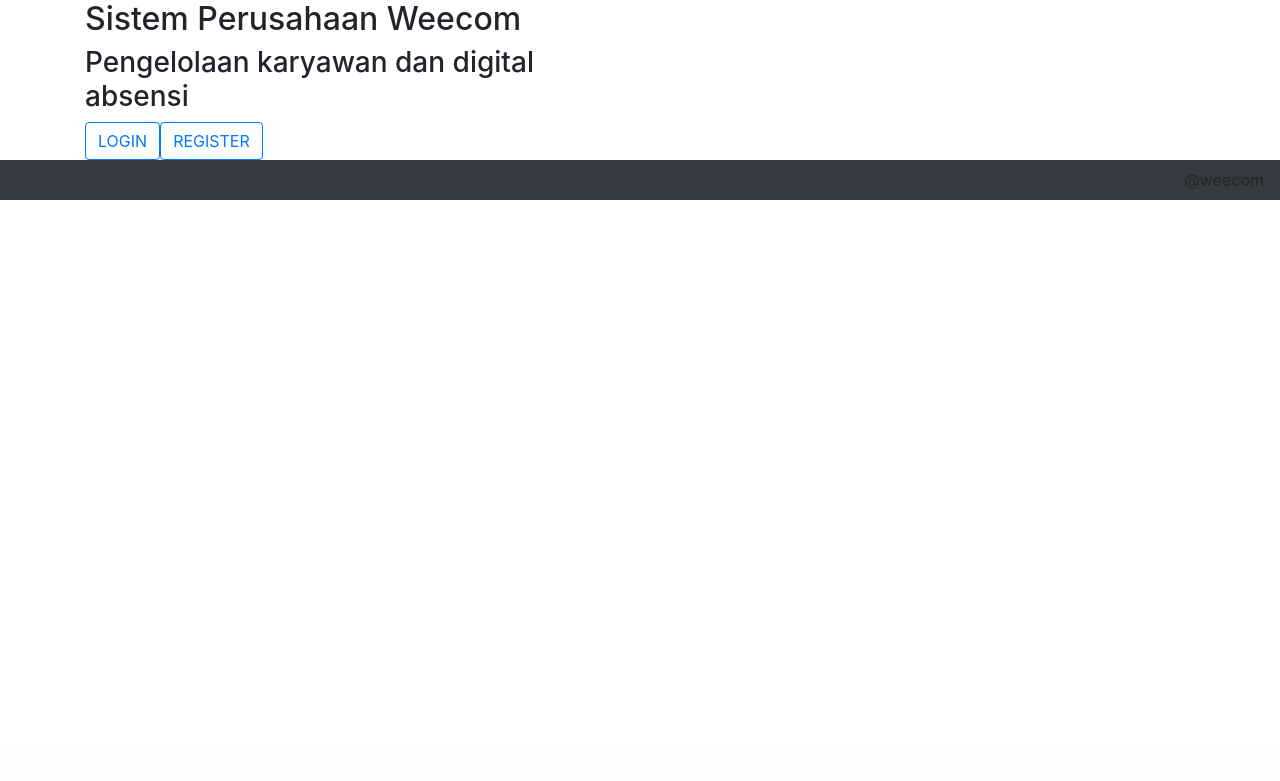
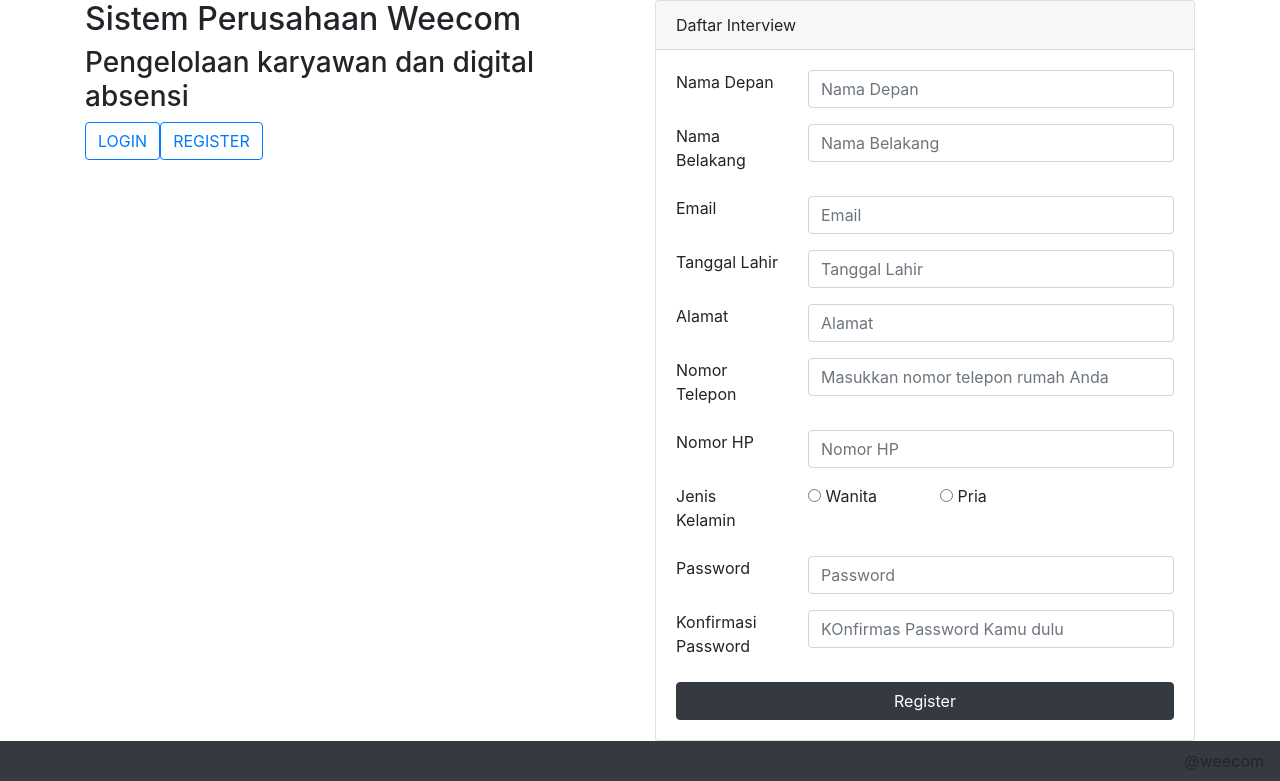
Before and after one commit to BagusSatria123/Weecom, a CodeIgniter app: page /weecom/user/register in a window 1280 px wide. Shown: the part 56-837 px from the top of the page. Before the commit the page ends 256 px from the top, so only its background shows below. Run offline with CodeIgniter, Linux system fonts and the light colour scheme; some libraries are stand-ins or nearby versions.

Commit message:
Form Register

```diff
--- a/application/config/autoload.php
+++ b/application/config/autoload.php
@@ -89,7 +89,7 @@ $autoload['drivers'] = array();
 |
 |	$autoload['helper'] = array('url', 'file');
 */
-$autoload['helper'] = array('url');
+$autoload['helper'] = array('url','form');
 
 /*
 | -------------------------------------------------------------------
--- a/application/controllers/User.php
+++ b/application/controllers/User.php
@@ -9,7 +9,7 @@ class User extends CI_Controller {
     public function register(){
         $data['title'] = "Register";
 
-        $this->load->view('template/header',$data);
+    $this->load->view('template/header',$data);
 		$this->load->view('register',$data);
 		$this->load->view('template/footer',$data);
     }
--- a/application/views/register.php
+++ b/application/views/register.php
@@ -5,11 +5,173 @@
 <h3>Pengelolaan karyawan dan digital absensi</h3>
 <div class="akses-button">
 <?php
-echo anchor('user/login','LOGIN', ['class' => 'btn btn-outline-primary']);
-echo anchor('user/register','REGISTER', ['class' => 'btn btn-outline-primary']);
+$dataAnchor = ['class' => 'btn btn-outline-primary'];
 
+echo anchor('user/login','LOGIN',$dataAnchor);
+echo anchor('user/register','REGISTER', $dataAnchor);
+?>
+</div>
+</div>
+<div class="col-md-6">
+<div class="card frame-form-weecom">
+<div class="card-header">Daftar Interview</div>
+<div class="card-body">
+<?php
+echo form_open(base_url('user/prosesRegister'),['class' => 'form-weecom']);
+?>
+<div class="form-group row">
+<label for="nama_depan" class="col-3">Nama Depan</label>
+<div class="col-9">
+<?php
+            $data= ['name' => 'nama_depan',
+                'id' => 'nama_depan',
+                'class' => 'form-control',
+                'placeholder' => 'Nama Depan'
+                ];
+                echo form_input($data);
+?>
+</div>
+</div>
+<div class="form-group row">
+<label for="nama_belakang" class="col-3">Nama Belakang</label>
+<div class="col-9">
+<?php
+            $data= ['name' => 'nama_belakang',
+                'id' => 'nama_belakang',
+                'class' => 'form-control',
+                'placeholder' => 'Nama Belakang'
+                ];
+                echo form_input($data);
+?>
+</div>
+</div>
+<div class="form-group row">
+<label for="email" class="col-3">Email</label>
+<div class="col-9">
+<?php
+            $data= ['name' => 'email',
+                'id' => 'email',
+                'class' => 'form-control',
+                'placeholder' => 'Email'
+                ];
+                echo form_input($data);
+?>
+</div>
+</div>
+<div class="form-group row">
+<label for="dob" class="col-3">Tanggal Lahir</label>
+<div class="col-9">
+<?php
+            $data= ['name' => 'dob',
+                'id' => 'dob',
+                'class' => 'form-control',
+                'placeholder' => 'Tanggal Lahir'
+                ];
+                echo form_input($data);
+?>
+</div>
+</div>
+<div class="form-group row">
+<label for="alamat" class="col-3">Alamat</label>
+<div class="col-9">
+<?php
+            $data= ['name' => 'alamat',
+                'id' => 'alamat',
+                'class' => 'form-control',
+                'placeholder' => 'Alamat'
+                ];
+                echo form_input($data);
+?>
+</div>
+</div>
+<div class="form-group row">
+<label for="nomor_telepon" class="col-3">Nomor Telepon</label>
+<div class="col-9">
+<?php
+            $data= ['name' => 'nomor_telepon',
+                'id' => 'nomor_telepon',
+                'class' => 'form-control',
+                'placeholder' => 'Masukkan nomor telepon rumah Anda'
+                ];
+                echo form_input($data);
+?>
+</div>
+</div>
+<div class="form-group row">
+<label for="nomor_hp" class="col-3">Nomor HP</label>
+<div class="col-9">
+<?php
+            $data= ['name' => 'nomor_hp',
+                'id' => 'nomor_hp',
+                'class' => 'form-control',
+                'placeholder' => 'Nomor HP'
+                ];
+                echo form_input($data);
+?>
+</div>
+</div>
+<div class="form-group row">
+<label for="jenis__kelamin" class="col-3">Jenis Kelamin</label>
+<div class="col-9">
+<div class="row">
+<div class="col-4">
+<label class="radio-inline">
+<?php
+            $data= ['name' => 'jenis__kelamin',
+                'id' => 'jenis__kelamin'
+                ];
+                echo form_radio($data,'Wanita');
+
+?>
+Wanita
+</label>
+</div>
+<div class="col-4">
+<label class="radio-inline">
+<?php
+                $data= ['name' => 'jenis__kelamin',
+                'id' => 'jenis__kelamin'
+                ];
+                echo form_radio($data,'Pria');
+?>
+Pria
+</label>
+</div>
+</div>
+</div>
+</div>
+<div class="form-group row">
+<label for="password" class="col-3">Password</label>
+<div class="col-9">
+<?php
+            $data= ['name' => 'password',
+                'id' => 'password',
+                'class' => 'form-control',
+                'placeholder' => 'Password'
+                ];
+                echo form_password($data);
+?>
+</div>
+</div>
+<div class="form-group row">
+<label for="konfirmasi_password" class="col-3">Konfirmasi Password</label>
+<div class="col-9">
+<?php
+            $data= ['name' => 'konfirmasi_password',
+                'id' => 'konfirmasi_password',
+                'class' => 'form-control',
+                'placeholder' => 'KOnfirmas Password Kamu dulu'
+                ];
+                echo form_password($data);
+?>
+</div>
+</div>
+<?php
+echo form_submit(['name' => 'submit','class' => 'btn btn-dark btn-block'],'Register');
+echo form_close();
 ?>
 </div>
 </div>
 </div>
 </div>
+</div>
```
